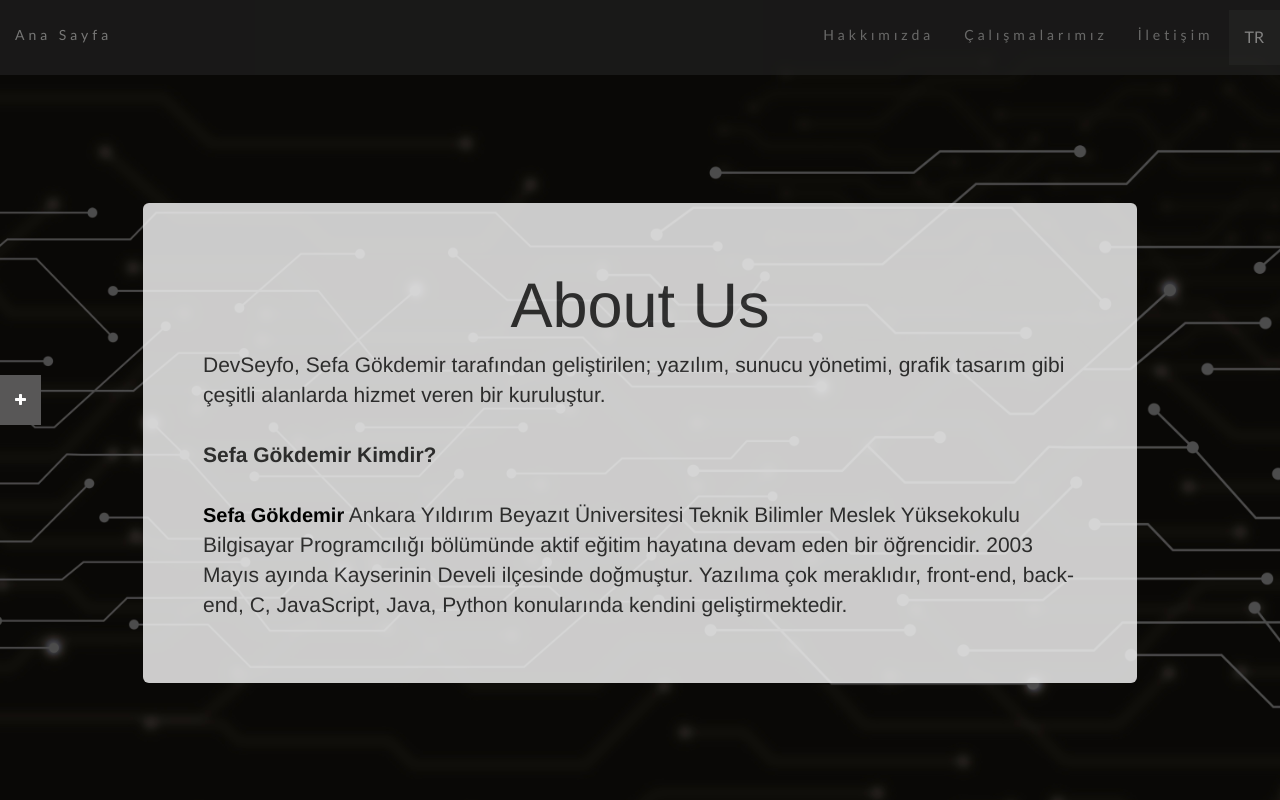
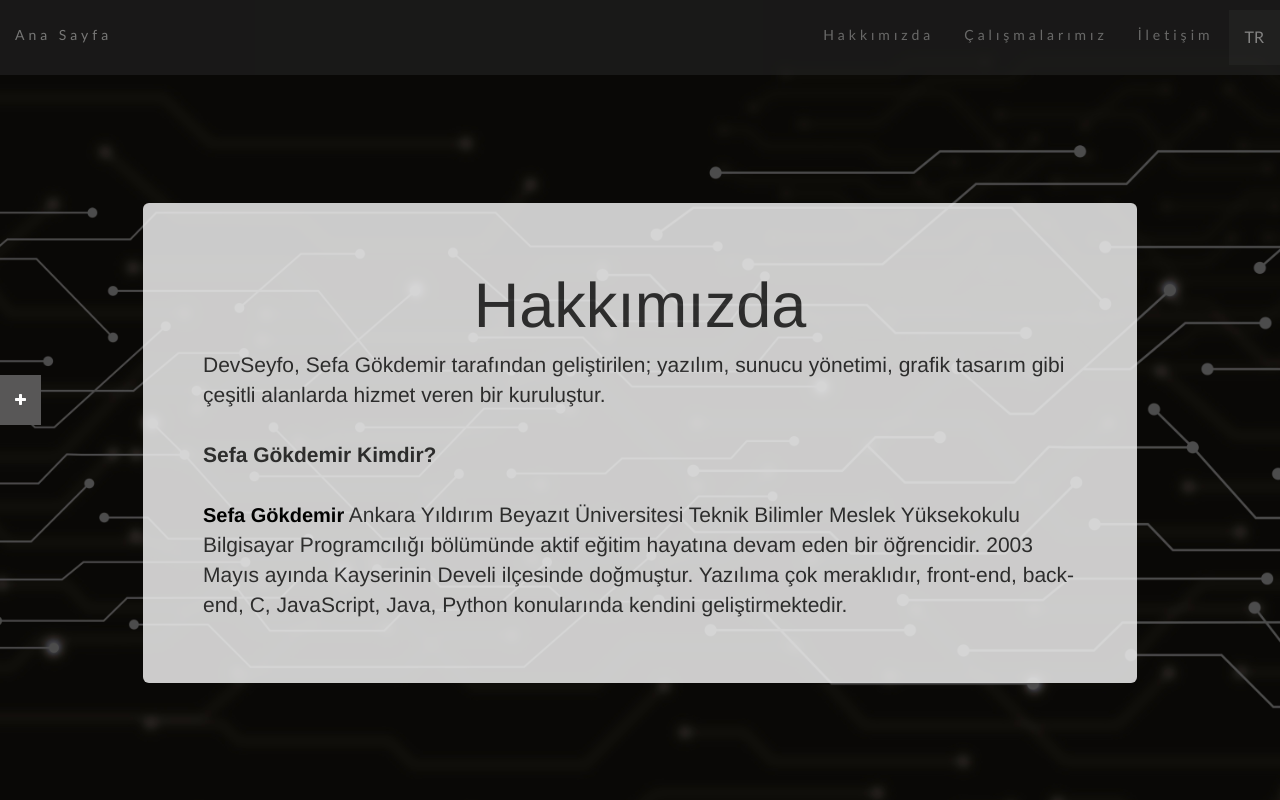
Before and after one commit to sefagkdmr/web-alpha-0.0.1, a plain HTML site: page tr/hakkimizda.html in a window 1280 px wide. Shown: the top 800 px of the page. Drawn offline with nearby package versions, Linux system fonts and the light colour scheme.

Commit message:
Update hakkimizda.html

```diff
--- a/tr/hakkimizda.html
+++ b/tr/hakkimizda.html
@@ -73,7 +73,7 @@
             <div class="row">
                 <div class="col-sm-12">
                     <div class="jumbotron">
-                        <center><h1>About Us</h1></center>
+                        <center><h1>Hakkımızda</h1></center>
                         <p>DevSeyfo, Sefa Gökdemir tarafından geliştirilen; yazılım, sunucu yönetimi, grafik tasarım gibi çeşitli alanlarda hizmet veren bir kuruluştur.
                           <br><br>
                           <strong>Sefa Gökdemir Kimdir?</strong>
```
